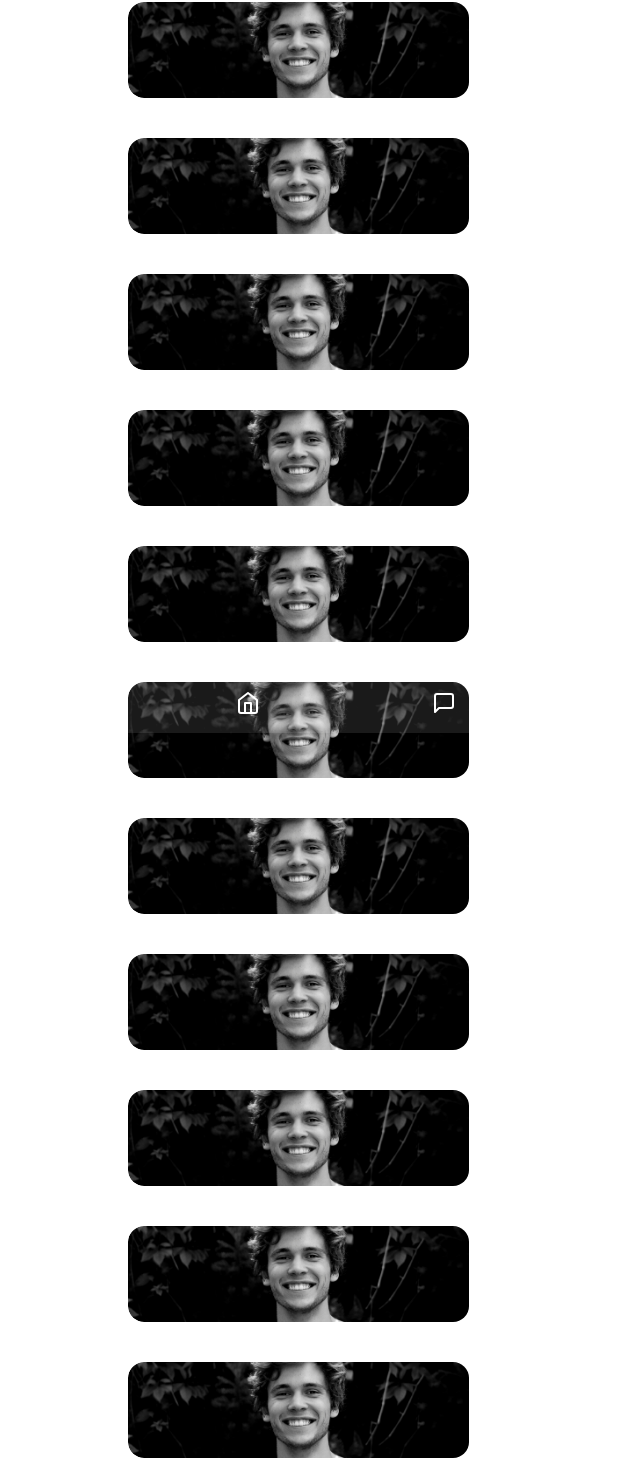
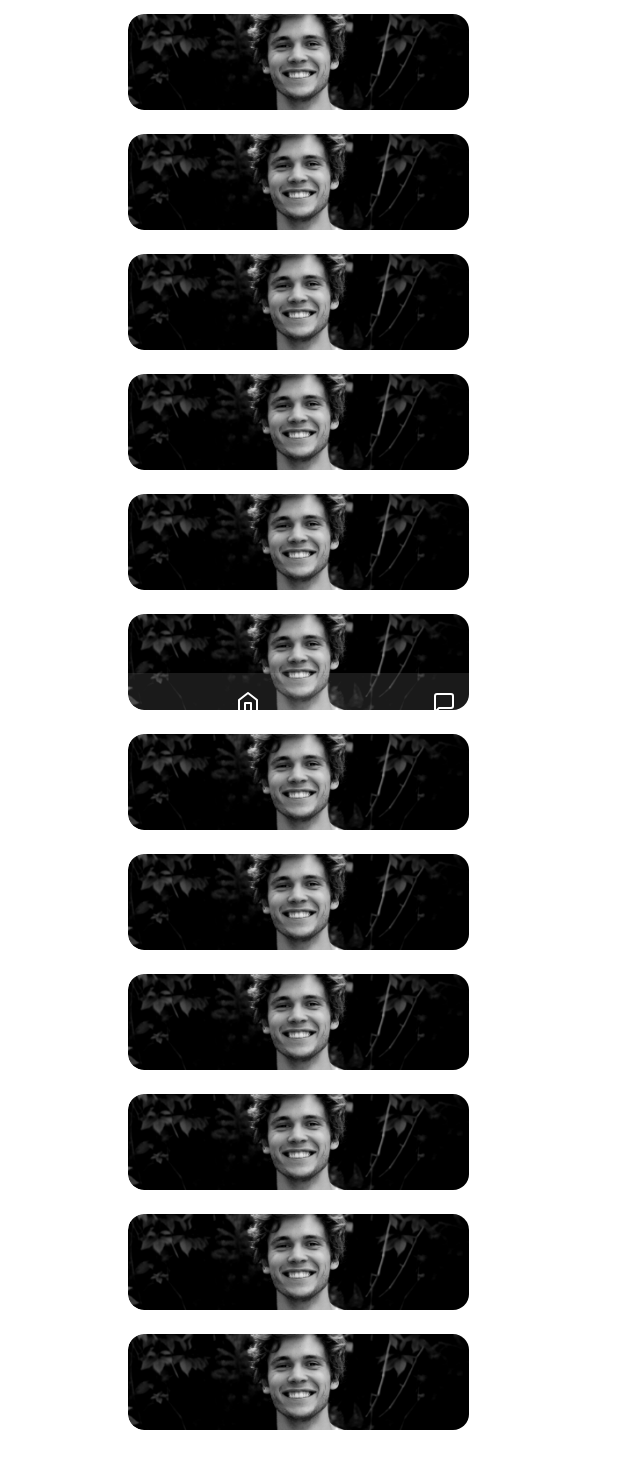
Before and after one commit to kevincalixte/wivy-nextjs, a Next.js app: page /welcome in a window 1280 px wide. Shown: the part 47-1517 px from the top of the page, without its empty margins (0-640 px from the left). Built offline with nearby package versions, Linux system fonts and the light colour scheme.

Commit message:
welcome: user test

```diff
--- a/src/app/components/User/User.tsx
+++ b/src/app/components/User/User.tsx
@@ -3,9 +3,9 @@ import Tag from '../Tag/Tag';
 
 function User() {
     return (
-        <>
+        <div className='mt-5 mb-22'>
         <div className='flex justify-center'>
-            <article className='flex w-[80%] h-24 bg-white/15 m-5 rounded-2xl overflow-hidden'>
+            <article className='flex w-[80%] h-24 bg-white/15 m-3 rounded-2xl overflow-hidden'>
                 <div className='w-1/3 h-full rounded-2xl overflow-hidden'><img className='w-full h-full object-cover' src="/img/home/album-meet/meet1.jpg" alt="" /></div>
                 <div className='flex gap-2 px-4 py-1'>
                     <h2>Theo,</h2>
@@ -16,7 +16,7 @@ function User() {
             </article>
         </div>
         <div className='flex justify-center'>
-            <article className='flex w-[80%] h-24 bg-white/15 m-5 rounded-2xl overflow-hidden'>
+            <article className='flex w-[80%] h-24 bg-white/15 m-3 rounded-2xl overflow-hidden'>
                 <div className='w-1/3 h-full rounded-2xl overflow-hidden'><img className='w-full h-full object-cover' src="/img/home/album-meet/meet1.jpg" alt="" /></div>
                 <div className='flex gap-2 px-4 py-1'>
                     <h2>Theo,</h2>
@@ -27,7 +27,7 @@ function User() {
             </article>
         </div>
         <div className='flex justify-center'>
-            <article className='flex w-[80%] h-24 bg-white/15 m-5 rounded-2xl overflow-hidden'>
+            <article className='flex w-[80%] h-24 bg-white/15 m-3 rounded-2xl overflow-hidden'>
                 <div className='w-1/3 h-full rounded-2xl overflow-hidden'><img className='w-full h-full object-cover' src="/img/home/album-meet/meet1.jpg" alt="" /></div>
                 <div className='flex gap-2 px-4 py-1'>
                     <h2>Theo,</h2>
@@ -38,7 +38,7 @@ function User() {
             </article>
         </div>
         <div className='flex justify-center'>
-            <article className='flex w-[80%] h-24 bg-white/15 m-5 rounded-2xl overflow-hidden'>
+            <article className='flex w-[80%] h-24 bg-white/15 m-3 rounded-2xl overflow-hidden'>
                 <div className='w-1/3 h-full rounded-2xl overflow-hidden'><img className='w-full h-full object-cover' src="/img/home/album-meet/meet1.jpg" alt="" /></div>
                 <div className='flex gap-2 px-4 py-1'>
                     <h2>Theo,</h2>
@@ -49,7 +49,7 @@ function User() {
             </article>
         </div>
         <div className='flex justify-center'>
-            <article className='flex w-[80%] h-24 bg-white/15 m-5 rounded-2xl overflow-hidden'>
+            <article className='flex w-[80%] h-24 bg-white/15 m-3 rounded-2xl overflow-hidden'>
                 <div className='w-1/3 h-full rounded-2xl overflow-hidden'><img className='w-full h-full object-cover' src="/img/home/album-meet/meet1.jpg" alt="" /></div>
                 <div className='flex gap-2 px-4 py-1'>
                     <h2>Theo,</h2>
@@ -60,7 +60,7 @@ function User() {
             </article>
         </div>
         <div className='flex justify-center'>
-            <article className='flex w-[80%] h-24 bg-white/15 m-5 rounded-2xl overflow-hidden'>
+            <article className='flex w-[80%] h-24 bg-white/15 m-3 rounded-2xl overflow-hidden'>
                 <div className='w-1/3 h-full rounded-2xl overflow-hidden'><img className='w-full h-full object-cover' src="/img/home/album-meet/meet1.jpg" alt="" /></div>
                 <div className='flex gap-2 px-4 py-1'>
                     <h2>Theo,</h2>
@@ -71,7 +71,7 @@ function User() {
             </article>
         </div>
         <div className='flex justify-center'>
-            <article className='flex w-[80%] h-24 bg-white/15 m-5 rounded-2xl overflow-hidden'>
+            <article className='flex w-[80%] h-24 bg-white/15 m-3 rounded-2xl overflow-hidden'>
                 <div className='w-1/3 h-full rounded-2xl overflow-hidden'><img className='w-full h-full object-cover' src="/img/home/album-meet/meet1.jpg" alt="" /></div>
                 <div className='flex gap-2 px-4 py-1'>
                     <h2>Theo,</h2>
@@ -82,7 +82,7 @@ function User() {
             </article>
         </div>
         <div className='flex justify-center'>
-            <article className='flex w-[80%] h-24 bg-white/15 m-5 rounded-2xl overflow-hidden'>
+            <article className='flex w-[80%] h-24 bg-white/15 m-3 rounded-2xl overflow-hidden'>
                 <div className='w-1/3 h-full rounded-2xl overflow-hidden'><img className='w-full h-full object-cover' src="/img/home/album-meet/meet1.jpg" alt="" /></div>
                 <div className='flex gap-2 px-4 py-1'>
                     <h2>Theo,</h2>
@@ -93,7 +93,7 @@ function User() {
             </article>
         </div>
         <div className='flex justify-center'>
-            <article className='flex w-[80%] h-24 bg-white/15 m-5 rounded-2xl overflow-hidden'>
+            <article className='flex w-[80%] h-24 bg-white/15 m-3 rounded-2xl overflow-hidden'>
                 <div className='w-1/3 h-full rounded-2xl overflow-hidden'><img className='w-full h-full object-cover' src="/img/home/album-meet/meet1.jpg" alt="" /></div>
                 <div className='flex gap-2 px-4 py-1'>
                     <h2>Theo,</h2>
@@ -104,7 +104,7 @@ function User() {
             </article>
         </div>
         <div className='flex justify-center'>
-            <article className='flex w-[80%] h-24 bg-white/15 m-5 rounded-2xl overflow-hidden'>
+            <article className='flex w-[80%] h-24 bg-white/15 m-3 rounded-2xl overflow-hidden'>
                 <div className='w-1/3 h-full rounded-2xl overflow-hidden'><img className='w-full h-full object-cover' src="/img/home/album-meet/meet1.jpg" alt="" /></div>
                 <div className='flex gap-2 px-4 py-1'>
                     <h2>Theo,</h2>
@@ -115,7 +115,7 @@ function User() {
             </article>
         </div>
         <div className='flex justify-center'>
-            <article className='flex w-[80%] h-24 bg-white/15 m-5 rounded-2xl overflow-hidden'>
+            <article className='flex w-[80%] h-24 bg-white/15 m-3 rounded-2xl overflow-hidden'>
                 <div className='w-1/3 h-full rounded-2xl overflow-hidden'><img className='w-full h-full object-cover' src="/img/home/album-meet/meet1.jpg" alt="" /></div>
                 <div className='flex gap-2 px-4 py-1'>
                     <h2>Theo,</h2>
@@ -126,7 +126,7 @@ function User() {
             </article>
         </div>
         <div className='flex justify-center'>
-            <article className='flex w-[80%] h-24 bg-white/15 m-5 rounded-2xl overflow-hidden'>
+            <article className='flex w-[80%] h-24 bg-white/15 m-3 rounded-2xl overflow-hidden'>
                 <div className='w-1/3 h-full rounded-2xl overflow-hidden'><img className='w-full h-full object-cover' src="/img/home/album-meet/meet1.jpg" alt="" /></div>
                 <div className='flex gap-2 px-4 py-1'>
                     <h2>Theo,</h2>
@@ -136,7 +136,7 @@ function User() {
                 {/* <Tag></Tag> */}
             </article>
         </div>
-        </>
+        </div>
     )
 }
 
```
